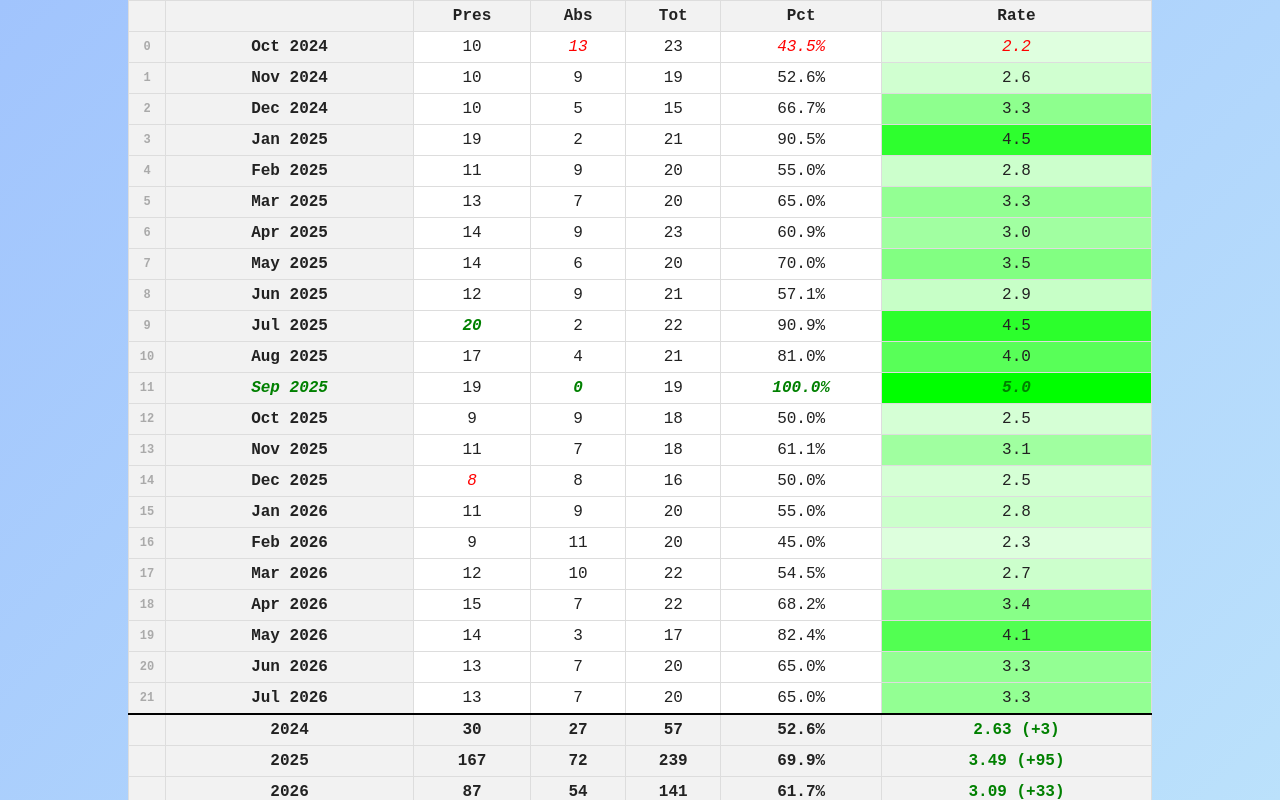
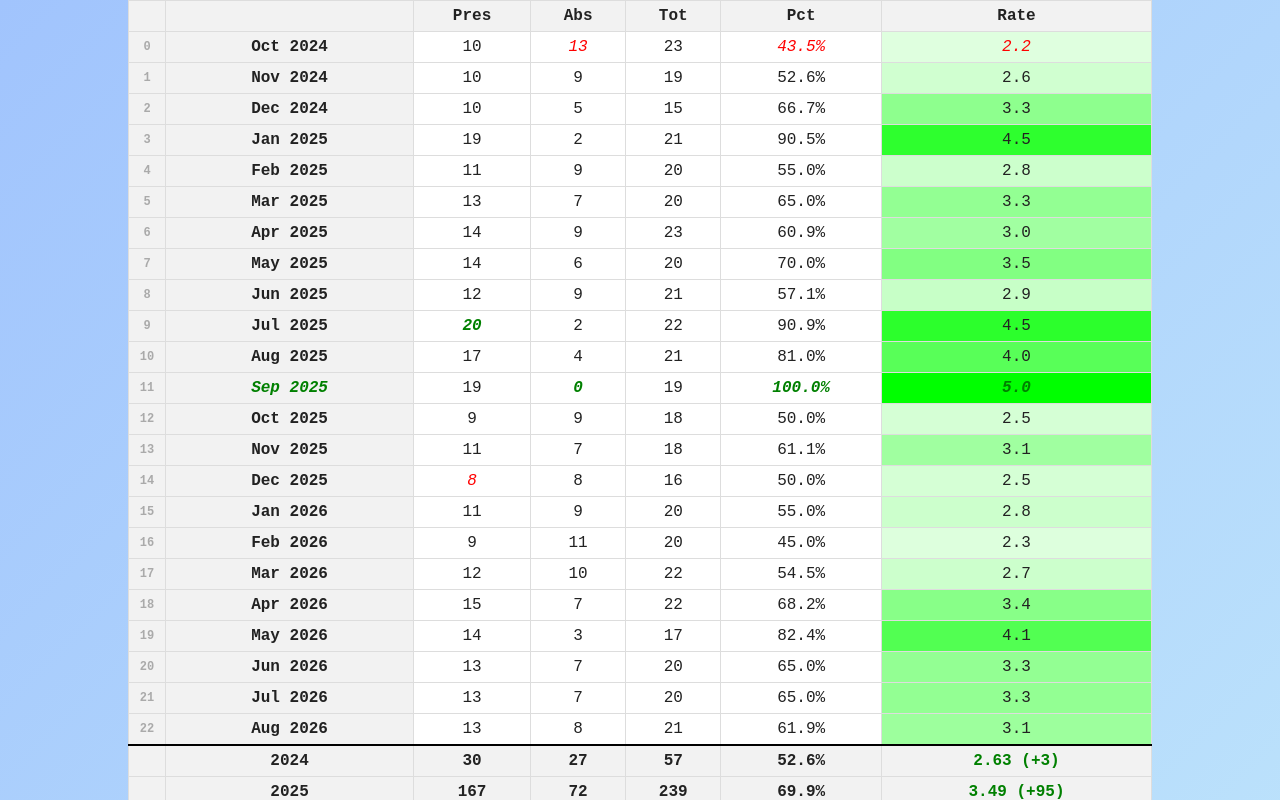
Before and after one commit to jonbri/att, a Next.js app: page / in a window 1280 px wide. Shown: the top 800 px of the page. Built offline with nearby package versions, Linux system fonts and the light colour scheme.

Commit message:
aug 2026

```diff
--- a/src/app/data.ts
+++ b/src/app/data.ts
@@ -23,4 +23,5 @@ export const attendance: OfficeMonth[] = [
   ["May 2026", 14, 17],
   ["Jun 2026", 13, 20],
   ["Jul 2026", 13, 20],
+  ["Aug 2026", 13, 21],
 ];
```
